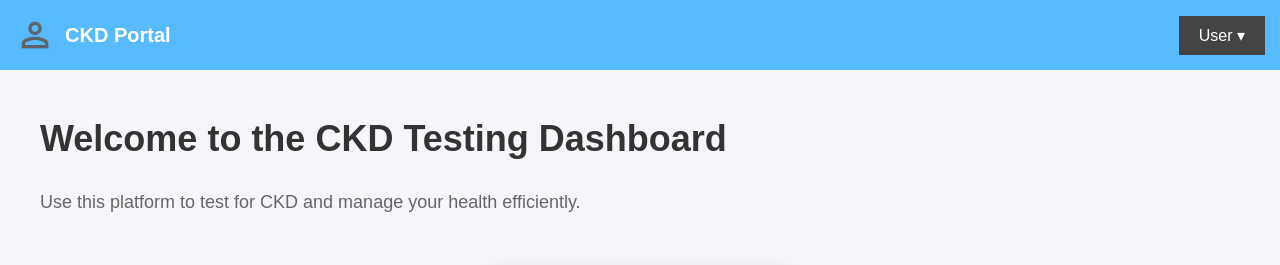
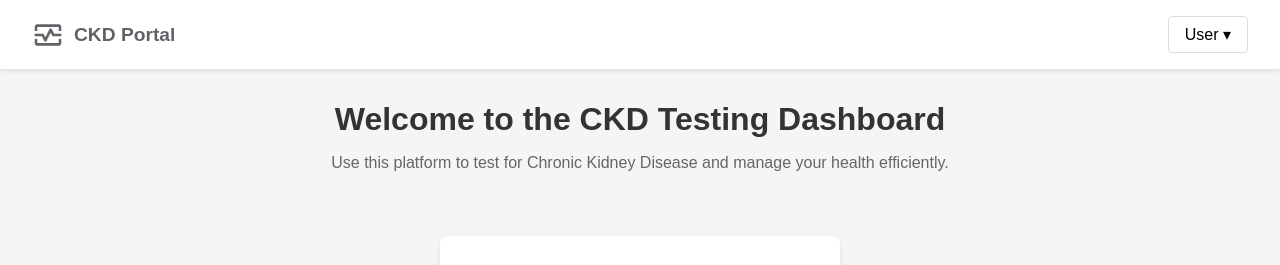
Before and after one commit to Salahuddin-quadri/CKD, a Flask app: page / in a window 1280 px wide. Shown: the top 265 px of the page. Run offline with Flask 3, Linux system fonts and the light colour scheme.

Commit message:
backend updated

```diff
--- a/Frontend/Templates/dashboard.html
+++ b/Frontend/Templates/dashboard.html
@@ -4,14 +4,187 @@
     <meta charset="UTF-8">
     <meta name="viewport" content="width=device-width, initial-scale=1.0">
     <title>CKD Dashboard</title>
-    <link rel="stylesheet" href="../Static/dashboard.css">
+    <style>
+        * {
+            margin: 0;
+            padding: 0;
+            box-sizing: border-box;
+            font-family: Arial, sans-serif;
+        }
+
+        body {
+            background: #f5f5f5;
+            min-height: 100vh;
+        }
+
+        .dashboard-container {
+            min-height: 100vh;
+            display: flex;
+            flex-direction: column;
+        }
+
+        /* Navbar Styles */
+        .navbar {
+            background: #ffffff;
+            padding: 1rem 2rem;
+            display: flex;
+            justify-content: space-between;
+            align-items: center;
+            box-shadow: 0 2px 4px rgba(0,0,0,0.1);
+        }
+
+        .logo {
+            display: flex;
+            align-items: center;
+            gap: 10px;
+        }
+
+        .logo img {
+            width: 32px;
+            height: 32px;
+        }
+
+        .logo span {
+            font-size: 1.2rem;
+            font-weight: bold;
+            color: #5F6368;
+        }
+
+        .dropdown {
+            position: relative;
+        }
+
+        .dropdown-btn {
+            background: #fff;
+            border: 1px solid #ddd;
+            padding: 8px 16px;
+            border-radius: 4px;
+            cursor: pointer;
+            font-size: 1rem;
+        }
+
+        .dropdown-menu {
+            display: none;
+            position: absolute;
+            right: 0;
+            top: 100%;
+            background: #fff;
+            border: 1px solid #ddd;
+            border-radius: 4px;
+            box-shadow: 0 2px 4px rgba(0,0,0,0.1);
+            min-width: 120px;
+        }
+
+        .dropdown:hover .dropdown-menu {
+            display: block;
+        }
+
+        .dropdown-menu a {
+            display: block;
+            padding: 8px 16px;
+            text-decoration: none;
+            color: #333;
+        }
+
+        .dropdown-menu a:hover {
+            background: #f5f5f5;
+        }
+
+        /* Main Content Styles */
+        .main-content {
+            flex: 1;
+            padding: 2rem;
+            max-width: 1200px;
+            margin: 0 auto;
+            width: 100%;
+        }
+
+        h1 {
+            color: #333;
+            margin-bottom: 1rem;
+            text-align: center;
+        }
+
+        p {
+            color: #666;
+            text-align: center;
+            margin-bottom: 2rem;
+        }
+
+        /* Test Section Styles */
+        .test-section {
+            display: flex;
+            justify-content: center;
+            align-items: center;
+            padding: 2rem;
+        }
+
+        .test-box {
+            background: #fff;
+            padding: 2rem;
+            border-radius: 8px;
+            box-shadow: 0 4px 6px rgba(0,0,0,0.1);
+            text-align: center;
+            max-width: 400px;
+            width: 100%;
+        }
+
+        .test-image {
+            width: 200px;
+            height: 200px;
+            object-fit: cover;
+            margin-bottom: 1.5rem;
+            border-radius: 8px;
+        }
+
+        h2 {
+            color: #333;
+            margin-bottom: 1.5rem;
+        }
+
+        .submit-btn {
+            background: #4285f4;
+            color: white;
+            border: none;
+            padding: 12px 24px;
+            border-radius: 4px;
+            cursor: pointer;
+            font-size: 1rem;
+            transition: background 0.3s ease;
+            text-decoration: none;
+            display: inline-block;
+        }
+
+        .submit-btn:hover {
+            background: #3367d6;
+        }
+
+        @media (max-width: 768px) {
+            .main-content {
+                padding: 1rem;
+            }
+
+            .test-section {
+                padding: 1rem;
+            }
+
+            .test-box {
+                padding: 1.5rem;
+            }
+
+            .test-image {
+                width: 150px;
+                height: 150px;
+            }
+        }
+    </style>
 </head>
 <body>
     <div class="dashboard-container">
         <!-- Navbar Section -->
         <header class="navbar">
             <div class="logo">
-                <img src="../images/person_24dp_5F6368_FILL0_wght400_GRAD0_opsz24.png" alt="CKD Logo">
+                <img src="../images/monitor_heart_24dp_5F6368_FILL0_wght400_GRAD0_opsz24.png" alt="CKD Logo">
                 <span>CKD Portal</span>
             </div>
             <div class="dropdown">
@@ -26,20 +199,17 @@
         <!-- Main Content Section -->
         <main class="main-content">
             <h1>Welcome to the CKD Testing Dashboard</h1>
-            <p>Use this platform to test for CKD and manage your health efficiently.</p>
+            <p>Use this platform to test for Chronic Kidney Disease and manage your health efficiently.</p>
 
             <!-- CKD Testing Section -->
             <div class="test-section">
                 <div class="test-box">
-                    <img src="../images/download.png" alt="CKD Test Image" class="test-image">
+                    <img src="/api/placeholder/200/200" alt="CKD Test Image" class="test-image">
                     <h2>CKD Testing</h2>
-                    <form id="ckdTestForm">
-                        <button type="submit" class="submit-btn">Start Test</button>
-                    </form>
+                    <a href="/test_ckd" class="submit-btn">Start Test</a>
                 </div>
             </div>
         </main>
     </div>
-    <script src="./dashboard.js"></script>
 </body>
 </html>
--- a/Frontend/Templates/test_ckd.html
+++ b/Frontend/Templates/test_ckd.html
@@ -5,7 +5,7 @@
 <head>
     <meta charset="UTF-8">
     <meta name="viewport" content="width=device-width, initial-scale=1.0">
-    <link rel="stylesheet" href="../Static/test_ckd.css">
+    <link rel="stylesheet" href="{{ url_for('static', filename='../static/test_ckd.css') }}">
     <title>CKD Prediction</title>
 </head>
 <body>
--- a/Frontend/app.py
+++ b/Frontend/app.py
@@ -12,6 +12,7 @@ logging.basicConfig(level=logging.INFO)
 logger = logging.getLogger(__name__)
 
 # Paths to the pretrained models
+
 MODEL_PATHS = {
     "Logistic Regression": '../models/Logistic_Regression.pkl',
     "SVM": '../models/SVM.pkl',
@@ -23,6 +24,7 @@ MODEL_PATHS = {
     "K-Nearest Neighbors": '../models/K-Nearest_Neighbors.pkl',
     "Naive Bayes": '../models/Naive_Bayes.pkl'
 }
+
 
 # Initialize dictionaries to store models and scalers
 models = {}
@@ -82,16 +84,15 @@ def preprocess_features(form_data):
     except Exception as e:
         logger.error(f"Error in preprocessing features: {str(e)}")
         raise
-
 @app.route('/')
 def dashboard():
+    """Render the dashboard page"""
     return render_template('dashboard.html')
 
-# Route for the CKD test form
 @app.route('/test_ckd')
 def test_ckd():
+    """Render the CKD test form"""
     return render_template('test_ckd.html')
-
 # @app.route('/')
 # def home():
 #     """Render the home page"""
```
